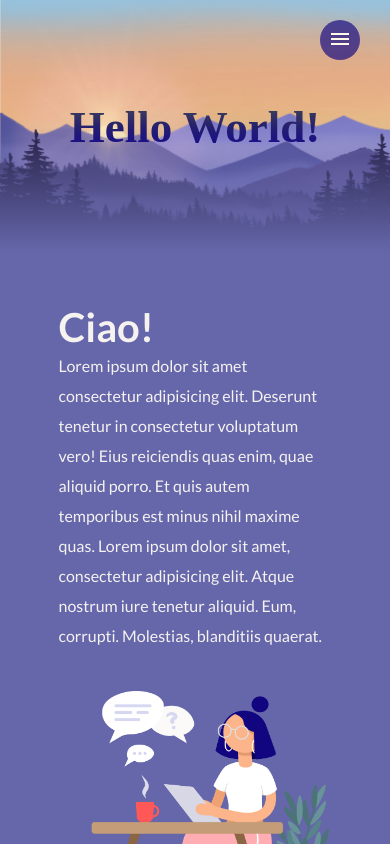
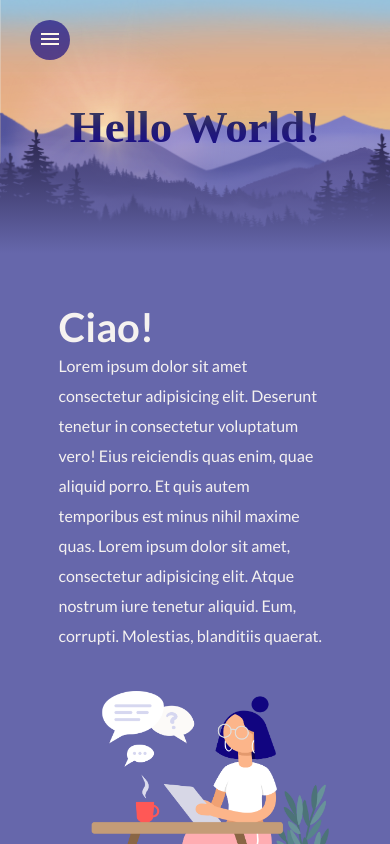
Before and after one commit to mariklim/portfolio, a Vue app: page / in a window 390 px wide. Shown: the top 844 px of the page. Built offline with nearby package versions, Linux system fonts and the light colour scheme; a web font is replaced by a local one.

Commit message:
change padding for mobile nav links

```diff
--- a/src/components/Header.vue
+++ b/src/components/Header.vue
@@ -95,7 +95,7 @@ header {
     height: 100vh;
     width: 25%;
     transition: all 0.4s ease;
-    padding: 1.875rem;
+    padding: 6.25rem 1.875rem;
     a {
       color: transparent;
       padding: 0.9375rem 0;
@@ -109,9 +109,8 @@ header {
     top: 0;
     width: 50%;
     height: 100vh;
-    padding: 1.875rem;
+    padding: 6.25rem 1.875rem;
     background-color: #6667abde;
-    border: 1px solid rgba(255, 255, 255, 0.116);
     -webkit-box-shadow: 8px 7px 10px -12px #000000;
 
 
@@ -123,6 +122,7 @@ header {
 }
 
 .menu-mobile {
+  z-index: 20;
   border: 0;
   width: 2.5rem;
   height: 2.5rem;
@@ -152,7 +152,7 @@ header {
 @media screen and (max-width: 810px) {
   header {
     .nav-main {
-      justify-content: end;
+      justify-content: start;
       padding: 1.875rem;
       ul.desktop {
         display: none;
```
